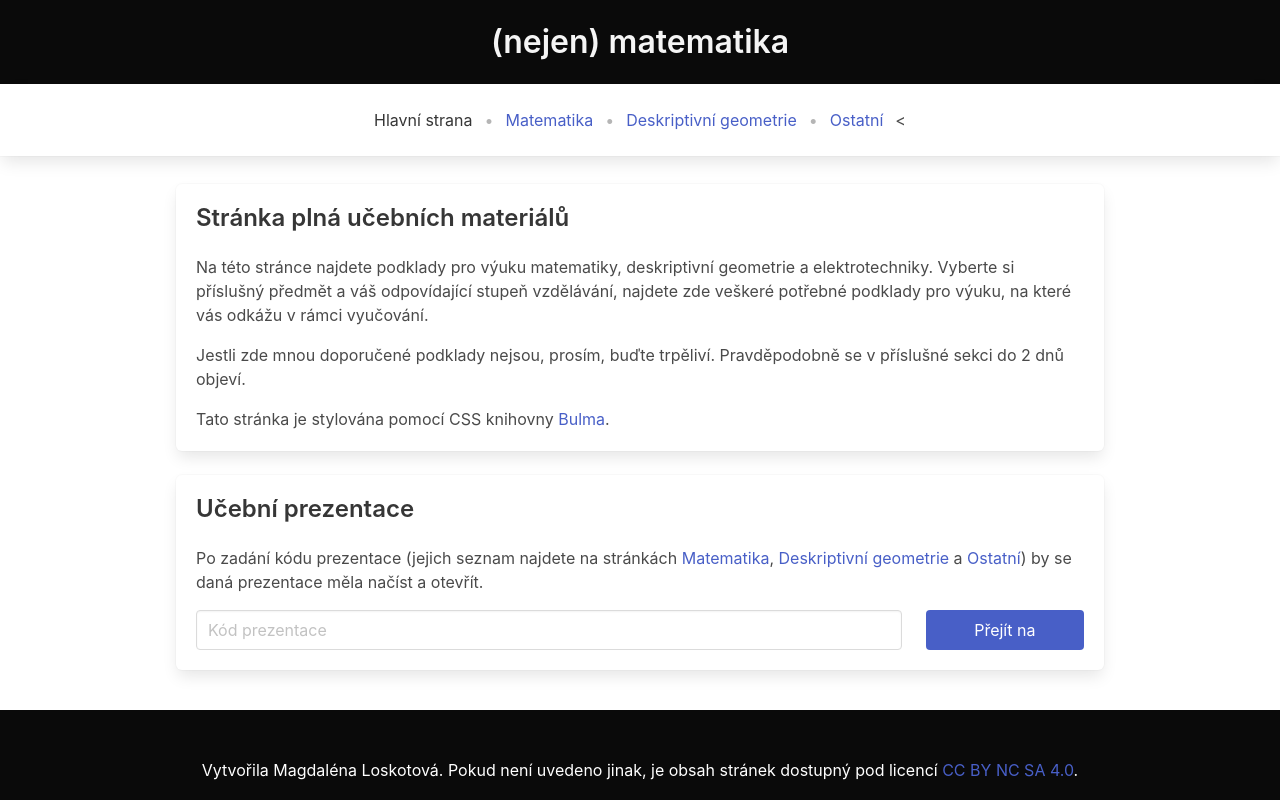
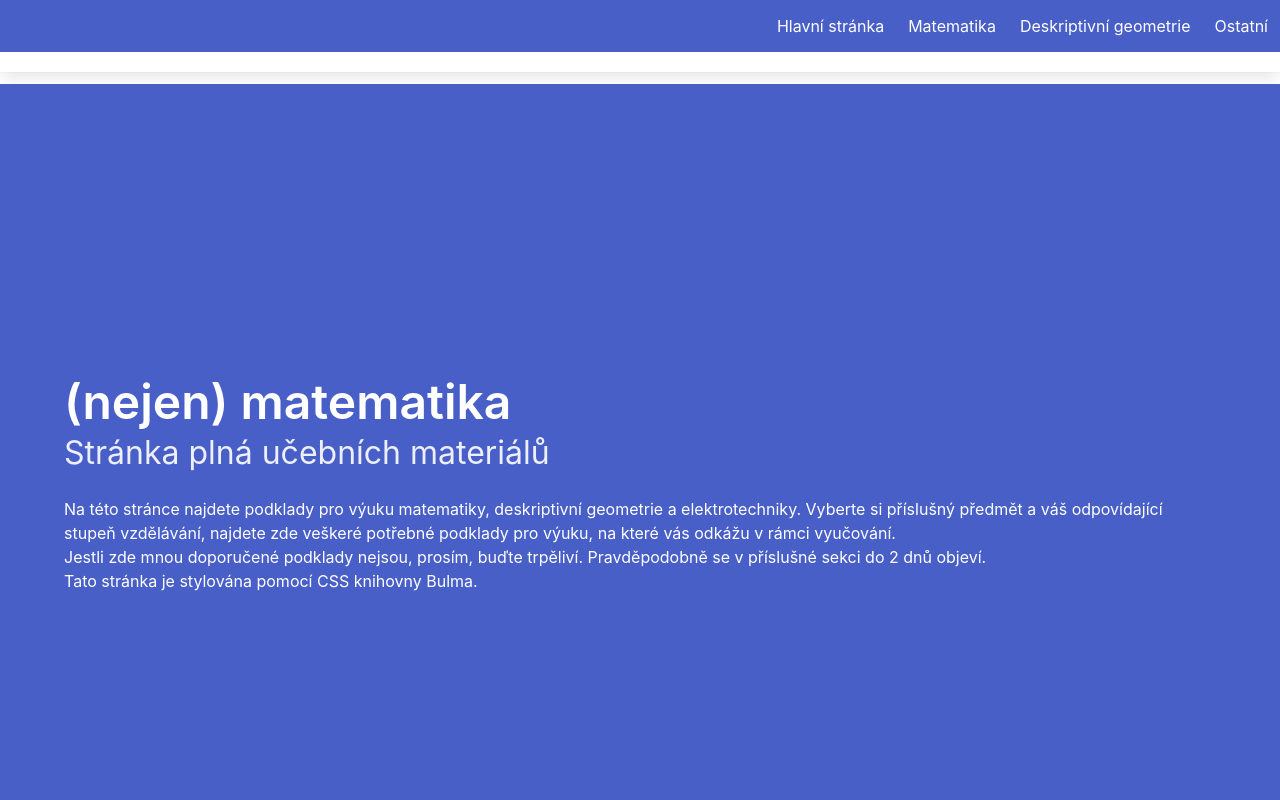
Before and after one commit to mtdeg/mtdeg.github.io, a plain HTML site: page index.html in a window 1280 px wide. Shown: the top 800 px of the page. Drawn offline with nearby package versions, Linux system fonts and the light colour scheme.

Commit message:
Update index.html

```diff
--- a/index.html
+++ b/index.html
@@ -14,11 +14,6 @@
   <script src="https://cdnjs.cloudflare.com/ajax/libs/highlight.js/11.0.1/highlight.min.js"></script>
 </head>
 <!-- Hlavička (záhlaví) stránky -->
-  <section class="hero is-small has-background-black has-text-centered">
-    <div class="hero-body">
-      <p class="title has-text-light"> (nejen) matematika </p>
-    </div>
-  </section>
   <section class="hero is-small has-background-white has-text-centered box p-0 is-radiusless mb-3">
     <div class="hero-body">
         <nav class="breadcrumb has-bullet-separator is-centered" aria-label="breadcrumbs">
@@ -32,15 +27,50 @@
     </div>
   </section>
 
+  <!-- Navigace -->
+  <nav class="navbar is-link is-fixed-top">
+    <div id="navbarExampleTransparentExample" class="navbar-menu">
+      <div class="navbar-end">
+        <a class="navbar-item" href="index.html">
+          <span>Hlavní stránka</span>
+        </a>
+        <a class="navbar-item" href="matematika.html">
+          <span>Matematika</span>
+        </a>
+        <a class="navbar-item" href="deskriptiva.html">
+          <span>Deskriptivní geometrie</span>
+        </a>
+        <a class="navbar-item" href="ostatni.html">
+          <span>Ostatní</span>
+        </a>
+      </div>
+    </div>
+  </nav>
+
+  <!-- Hlavička -->
+  <section class="hero is-link is-fullheight is-fullheight-with-navbar">
+    <div class="hero-body">
+      <div class="container">
+        <h1 class="title is-1">
+          (nejen) matematika
+        </h1>
+        <h2 class="subtitle is-3">
+          Stránka plná učebních materiálů
+        </h2>
+          <p>Na této stránce najdete podklady pro výuku matematiky, deskriptivní geometrie a elektrotechniky. Vyberte si příslušný předmět a váš odpovídající stupeň vzdělávání, najdete zde veškeré potřebné podklady pro výuku, na které vás odkážu v rámci vyučování.</p>
+          <p>Jestli zde mnou doporučené podklady nejsou, prosím, buďte trpěliví. Pravděpodobně se v příslušné sekci do 2 dnů objeví.</p>
+
+          <p>Tato stránka je stylována pomocí CSS knihovny <a href="http://bulma.io">Bulma</a>.
+      </div>
+    </div>
+  </section>
+
   <!-- Vlastní obsah stránky -->
   <div class="container is-max-desktop p-4 content">
     <div class="box">
       <h3 class="title is-4">Stránka plná učebních materiálů</h3>
 
-      <p>Na této stránce najdete podklady pro výuku matematiky, deskriptivní geometrie a elektrotechniky. Vyberte si příslušný předmět a váš odpovídající stupeň vzdělávání, najdete zde veškeré potřebné podklady pro výuku, na které vás odkážu v rámci vyučování.</p>
-      <p>Jestli zde mnou doporučené podklady nejsou, prosím, buďte trpěliví. Pravděpodobně se v příslušné sekci do 2 dnů objeví.</p>
 
-      <p>Tato stránka je stylována pomocí CSS knihovny <a href="http://bulma.io">Bulma</a>.
     </div>
 
     <div class="box">
```
